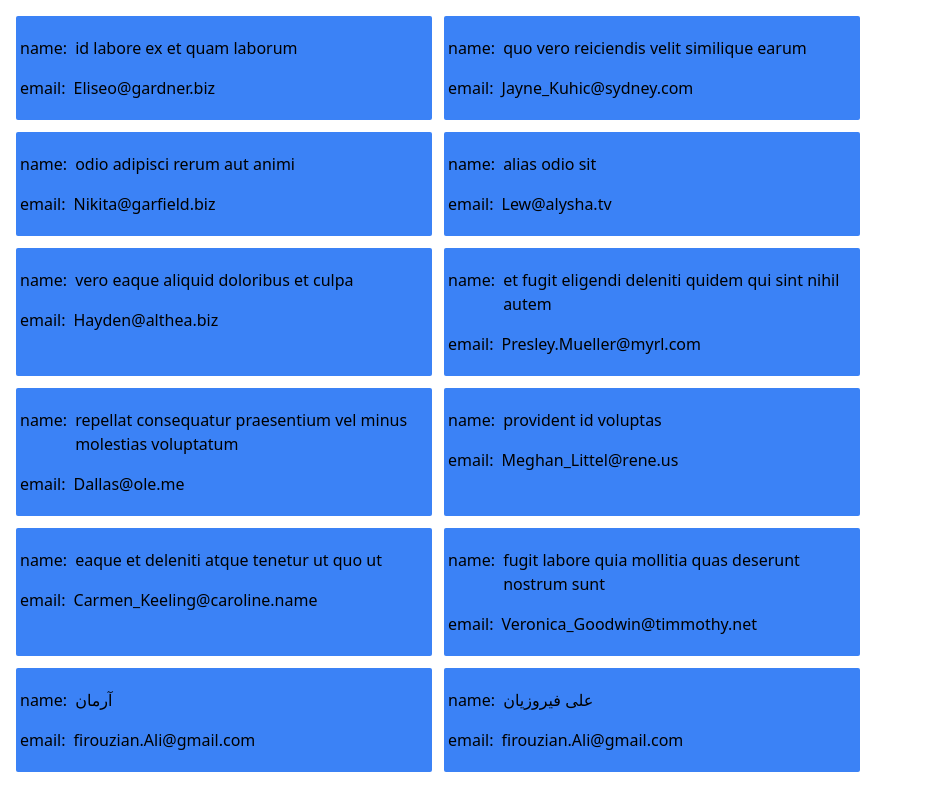
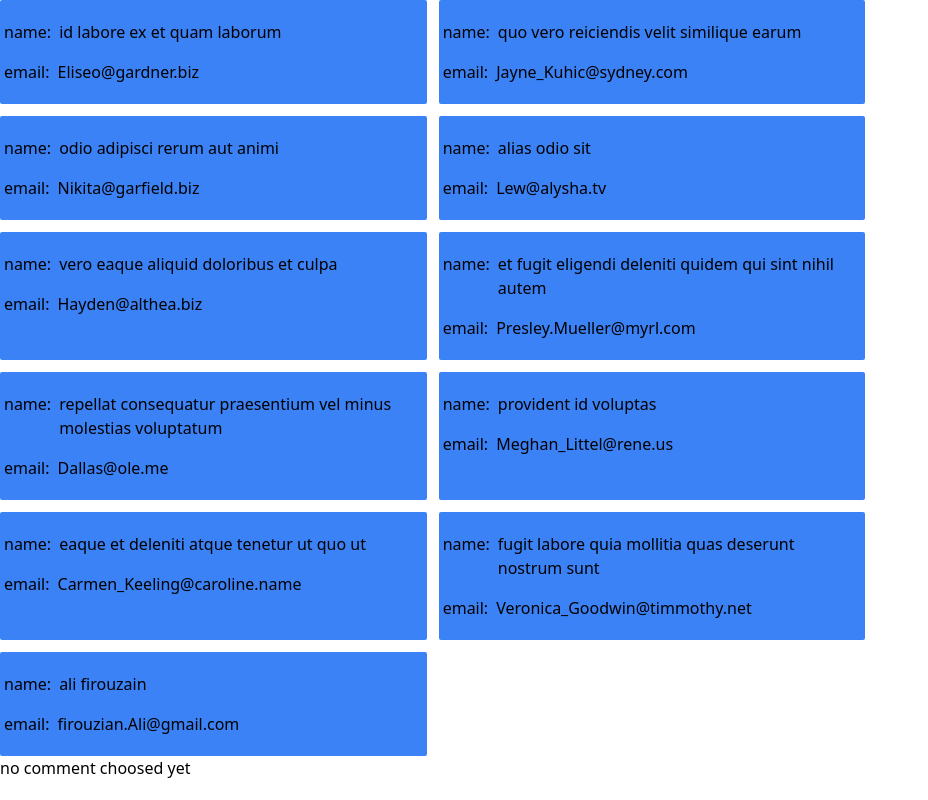
Before and after one commit to Arman-Abbasian/comment_app, a React (Create React App) app: page / in a window 1280 px wide. Shown: the top 800 px of the page, without its empty margins (0-928 px from the left). Built offline with nearby package versions, Linux system fonts and the light colour scheme; data requests are answered from the project's data file.

Commit message:
make comment app with useContext component

```diff
--- a/db.json
+++ b/db.json
@@ -61,16 +61,10 @@
       "body": "ut dolorum nostrum id quia aut est\nfuga est inventore vel eligendi explicabo quis consectetur\naut occaecati repellat id natus quo est\nut blanditiis quia ut vel ut maiores ea"
     },
     {
-      "name": "آرمان",
+      "name": "ali firouzain",
       "email": "firouzian.Ali@gmail.com",
-      "body": "dsfsfsfsfs",
-      "id": 16
-    },
-    {
-      "name": "علی فیروزیان",
-      "email": "firouzian.Ali@gmail.com",
-      "body": "این مطلب بسیار مفید بود",
-      "id": 17
+      "body": "your product ist so good",
+      "id": 12
     }
   ]
 }
--- a/src/App.js
+++ b/src/App.js
@@ -1,11 +1,19 @@
+import CommentList from "./components/CommentsList";
+import CommentListContext from "./components/CommentsListContext";
+import FullCommentsContext from "./components/FullCommentContext";
 import Discussion from "./container/Disscussion";
+import CommentProvider from "./Providers/CommentProvider";
 
 
 function App() {
   return (
 
     <div className="App">
-         <Discussion />
+         {/* <Discussion /> */}
+         <CommentProvider>
+            <CommentListContext />
+            <FullCommentsContext />
+         </CommentProvider>
     </div>
   );
 }
--- /dev/null
+++ b/src/Providers/CommentProvider.jsx
@@ -0,0 +1,52 @@
+import axios from "axios";
+import { useContext } from "react";
+import { useState } from "react";
+import { createContext } from "react";
+
+const CommentContext=createContext();
+const CommentContextDispatcher=createContext();
+
+const CommentProvider = ({children}) => {
+    const [comments,setComments]=useState({comment:[],loading:false,error:""})
+    return (
+        <div>
+            <CommentContext.Provider value={comments}>
+                <CommentContextDispatcher.Provider value={setComments}>
+                    {children}
+                </CommentContextDispatcher.Provider>
+            </CommentContext.Provider>
+        </div>
+     );
+}
+
+export default CommentProvider;
+export const useComments=()=>useContext(CommentContext);
+export const useCommentsActions=()=>{
+    const comments=useComments();
+    const setComments=useContext(CommentContextDispatcher);
+
+    const initialLoading=()=>{
+        setComments({...comments,comment:[],loading:true,error:""})
+        axios.get(`http://localhost:4000/comments`)
+        .then(res=>setComments({...comments,comment:res.data,loading:false,error:""}))
+        .catch(err=>setComments({...comments,comment:[],loading:false,error:err.message}));
+    }
+
+        // const changeCompletedCondition=(payload)=>{
+        //     axios.put(`http://localhost:4000/todos/${payload.id}`,payload)
+        //     .then(res=>initialLoading())
+        //     .catch(err=>console.log(err.message));
+        // };
+        // const  addOneTodo=(payload)=>{
+        //     axios.post(`http://localhost:4000/todos`,payload)
+        //     .then(res=>initialLoading())
+        //     .catch(err=>console.log(err.message));
+        // };
+        // const removeOneTodo=(id)=>{
+        //     axios.delete(`http://localhost:4000/todos/${id}`)
+        //     .then(res=>initialLoading())
+        //     .catch(err=>console.log(err.message));
+        // };
+
+            return {initialLoading};
+    }
--- /dev/null
+++ b/src/components/CommentContext.jsx
@@ -0,0 +1,16 @@
+const CommentContext = ({name,email,clickHandler}) => {
+    return (
+        <div onClick={clickHandler} className="bg-blue-500 p-1 overflow-hidden w-full md:w-1/2 xl:w-1/3 py-5 flex flex-col gap-4 rounded-sm">
+            <div className="flex gap-2">
+                <p>name:</p>
+                <p>{name}</p>
+            </div>
+            <div className="flex gap-2">
+                <p>email:</p>
+                <p>{email}</p>
+            </div>
+        </div>
+     );
+}
+
+export default CommentContext;
--- /dev/null
+++ b/src/components/CommentsListContext.jsx
@@ -0,0 +1,25 @@
+import axios from "axios";
+import { useEffect } from "react";
+import { useComments, useCommentsActions } from "../Providers/CommentProvider";
+import CommentContext from "./CommentContext";
+
+
+const CommentListContext = () => {
+    const {comment}=useComments();
+    const {initialLoading}=useCommentsActions();
+    console.log(comment);
+    useEffect(()=>{
+        initialLoading();
+    },[]);
+
+    return (
+        <div className="flex flex-wrap gap-3">
+            {comment.map(item=>(
+                <CommentContext key={item.id} name={item.name} email={item.email}
+                 />
+              ))}
+        </div>
+     );
+}
+
+export default CommentListContext;
--- /dev/null
+++ b/src/components/FullCommentContext.jsx
@@ -0,0 +1,48 @@
+import axios from "axios";
+import { useState } from "react";
+import { useEffect } from "react";
+import { AiOutlineDelete } from "react-icons/ai";
+import { toast } from "react-toastify";
+
+const FullCommentsContext = ({name,email,body,commentId,onRemove}) => {
+    const [clickedComment,setClickedComment]=useState(null);
+    const [loading,setLoading]=useState(true);
+    const [error,setError]=useState(null);
+
+    useEffect(()=>{
+        if(commentId){
+            axios.get(`http://localhost:4000/comments/${commentId}`)
+            .then(res=>{
+                setClickedComment(res.data);
+                setLoading(false)
+                console.log(clickedComment)
+            })
+            .catch(err=>toast.error(err.message))
+        }
+    },[commentId]);
+    if(!commentId) return <p>no comment choosed yet</p>
+    if (loading) return <p>loading ...</p>
+    if (error) return <p>{error.message}</p>
+
+    return (
+        <div className="bg-blue-300 p-1 overflow-hidden w-full md:w-1/2 xl:w-1/3 py-5 flex flex-col gap-4 rounded-sm">
+            <div className="flex gap-2">
+                <p>name:</p>
+                <p>{clickedComment.name}</p>
+            </div>
+            <div className="flex gap-2">
+                <p>email:</p>
+                <p>{clickedComment.email}</p>
+            </div>
+            <div className="flex gap-2">
+                <p>body:</p>
+                <p>{clickedComment.body}</p>
+            </div>
+            <div className="flex items-center justify-center">
+                <button onClick={()=>onRemove(commentId)} className="bg-red-500 p-4 rounded-md"><AiOutlineDelete /></button>
+            </div>
+        </div>
+     );
+}
+
+export default FullCommentsContext;
--- /dev/null
+++ b/src/components/NewCommentContext.jsx
@@ -0,0 +1,35 @@
+import axios from "axios";
+import { useState } from "react";
+import { toast } from "react-toastify";
+
+const NewCommentContext = ({setComments}) => {
+    const [formValues,setFormValues]=useState({name:"",email:"",body:""});
+    const changeHandler=(e)=>{
+        setFormValues({...formValues,[e.target.name]:e.target.value});
+    };
+    const submitHandler=(e)=>{
+        e.preventDefault();
+        axios.post(`http://localhost:4000/comments`,formValues)
+        .then(res=>{
+            axios.get(`http://localhost:4000/comments`)
+            .then(res=>setComments(res.data));
+            setFormValues({name:"",email:"",body:""})
+        })
+        .catch(err=>toast.error(err.message))
+
+    }
+    return (
+        <div>
+            <form onSubmit={submitHandler} className="flex flex-col gap-3">
+                <div className="flex gap-4 w-full">
+                    <input className="form-input w-1/2 ring-1 ring-blue-700 rounded-sm" type="text" name="name" value={formValues.name} onChange={changeHandler} placeholder="enter your name"/>
+                    <input className="form-input w-1/2 ring-1 ring-blue-700 rounded-sm" type="email" name="email" value={formValues.email} onChange={changeHandler} placeholder="enter your name"/>
+                </div>
+                <textarea className=" w-full form-input ring-1 ring-blue-700 rounded-sm" name="body" rows="5" value={formValues.body} onChange={changeHandler}></textarea>
+                <input type="submit" value="Add" className="bg-blue-500 p-2 rounded-sm" />
+            </form>
+        </div>
+     );
+}
+
+export default NewCommentContext;
```
